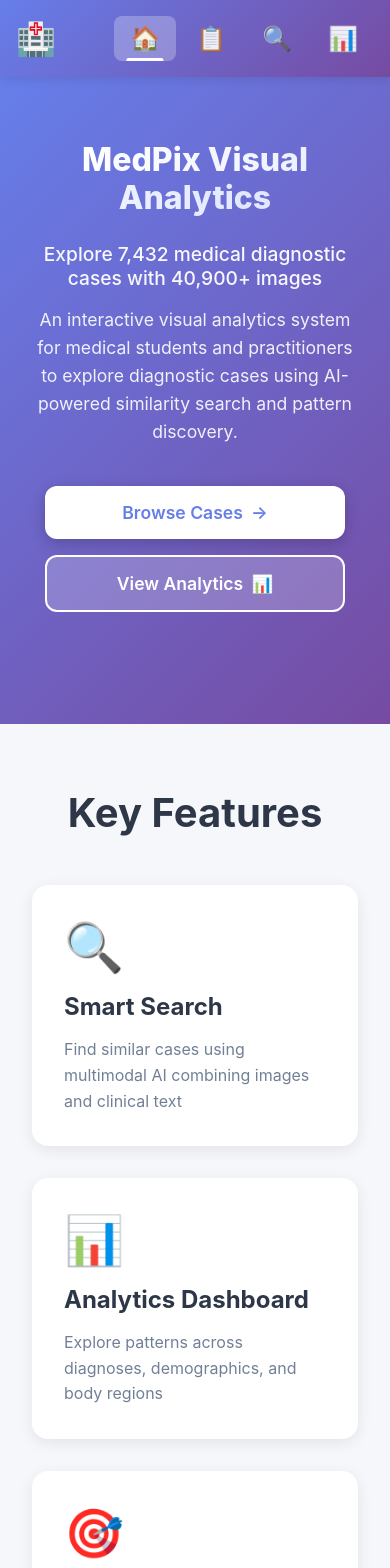
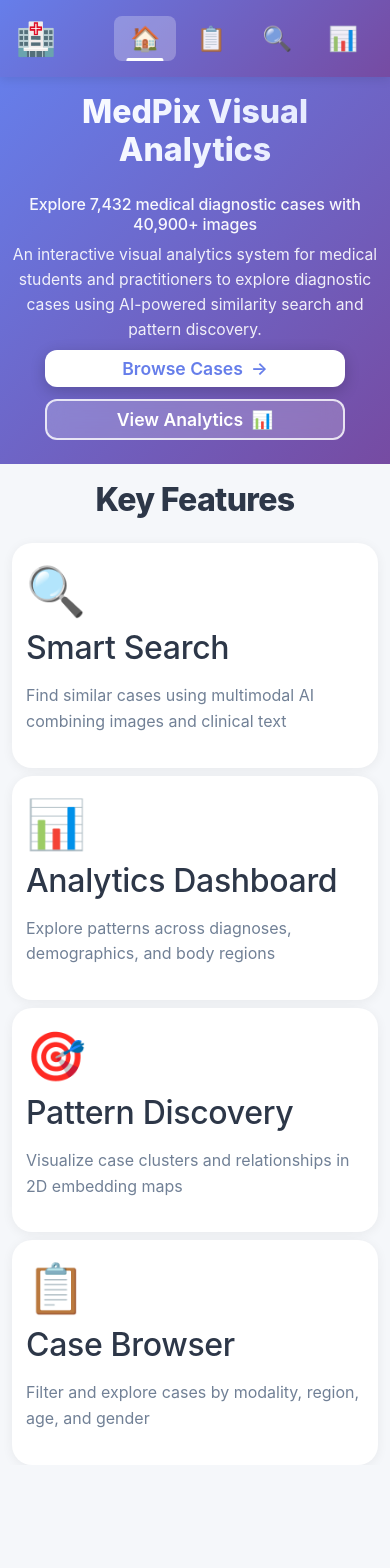
Before and after one commit to YousefMelhem/4DT911-Project-In-Visualization-and-Data-Analysis, a Nuxt app: page / in a window 390 px wide. Shown: the top 1568 px of the page. After the commit the page ends 1465 px from the top, so only its background shows below. Built offline with nearby package versions, Linux system fonts and the light colour scheme.

Commit message:
Refine Home page spacing and make feature cards clickable

```diff
--- a/app/pages/index.vue
+++ b/app/pages/index.vue
@@ -29,26 +29,30 @@
     <div class="features-section">
       <h2 class="section-title">Key Features</h2>
       <div class="features-grid">
-        <div class="feature-card">
+        <NuxtLink to="/similarity" class="feature-card">
           <div class="feature-icon">🔍</div>
           <h3>Smart Search</h3>
           <p>Find similar cases using multimodal AI combining images and clinical text</p>
-        </div>
-        <div class="feature-card">
+          <div class="feature-arrow">→</div>
+        </NuxtLink>
+        <NuxtLink to="/analytics" class="feature-card">
           <div class="feature-icon">📊</div>
           <h3>Analytics Dashboard</h3>
           <p>Explore patterns across diagnoses, demographics, and body regions</p>
-        </div>
-        <div class="feature-card">
+          <div class="feature-arrow">→</div>
+        </NuxtLink>
+        <NuxtLink to="/analytics" class="feature-card">
           <div class="feature-icon">🎯</div>
           <h3>Pattern Discovery</h3>
           <p>Visualize case clusters and relationships in 2D embedding maps</p>
-        </div>
-        <div class="feature-card">
+          <div class="feature-arrow">→</div>
+        </NuxtLink>
+        <NuxtLink to="/cases" class="feature-card">
           <div class="feature-icon">📋</div>
           <h3>Case Browser</h3>
           <p>Filter and explore cases by modality, region, age, and gender</p>
-        </div>
+          <div class="feature-arrow">→</div>
+        </NuxtLink>
       </div>
     </div>
   </div>
@@ -61,19 +65,20 @@
 <style scoped>
 .home-page {
   min-height: calc(100vh - 80px);
+  background: #f5f7fa;
 }
 
 .hero-section {
   background: linear-gradient(135deg, #667eea 0%, #764ba2 100%);
   color: white;
-  padding: 4rem 2rem;
+  padding: 2rem 1rem  1rem;
 }
 
 .hero-content {
-  max-width: 1400px;
+  max-width: 900px;
   margin: 0 auto;
   text-align: center;
-}
+  }
 
 .hero-title {
   font-size: 3.5rem;
@@ -87,19 +92,21 @@
   -webkit-background-clip: text;
   -webkit-text-fill-color: transparent;
   background-clip: text;
+  display: inline-block;
 }
 
 .hero-subtitle {
   font-size: 1.5rem;
-  margin-bottom: 1rem;
+  margin-bottom: 0.5rem;
   opacity: 0.95;
   font-weight: 500;
+  letter-spacing: -0.01em;
 }
 
 .hero-description {
   font-size: 1.1rem;
   max-width: 800px;
-  margin: 0 auto 2.5rem;
+  margin-bottom: 0.5rem;
   opacity: 0.9;
   line-height: 1.6;
 }
@@ -108,20 +115,22 @@
   display: flex;
   gap: 1rem;
   justify-content: center;
-  margin-bottom: 3rem;
+  margin-bottom: 1rem;
+  flex-wrap: wrap;
 }
 
 .btn {
   display: flex;
   align-items: center;
   gap: 0.5rem;
-  padding: 1rem 2rem;
+  padding: 0.5rem 1rem;
   border-radius: 12px;
   text-decoration: none;
   font-weight: 600;
   font-size: 1.1rem;
-  transition: all 0.3s ease;
+  transition: all 0.25s ease;
   cursor: pointer;
+  white-space: nowrap;
 }
 
 .btn-primary {
@@ -131,25 +140,27 @@
 }
 
 .btn-primary:hover {
-  transform: translateY(-2px);
-  box-shadow: 0 6px 20px rgba(0, 0, 0, 0.3);
+  transform: translateY(-3px);
+  box-shadow: 0 8px 30px rgba(0, 0, 0, 0.25);
 }
 
 .btn-secondary {
   background: rgba(255, 255, 255, 0.2);
   color: white;
-  border: 2px solid white;
+  border: 2px solid rgba(255, 255, 255, 0.8);
+  backdrop-filter: blur(10px);
 }
 
 .btn-secondary:hover {
   background: rgba(255, 255, 255, 0.3);
+  border-color: white;
   transform: translateY(-2px);
 }
 
 .stats-grid {
   display: grid;
   grid-template-columns: repeat(auto-fit, minmax(200px, 1fr));
-  gap: 1.5rem;
+  gap: 1rem;
   max-width: 1400px;
   margin: 0 auto;
 }
@@ -175,66 +186,110 @@
 }
 
 .features-section {
-  max-width: 1400px;
+  max-width: 1300px;
   margin: 0 auto;
-  padding: 4rem 2rem;
+  padding: 1.5rem 1rem 0.25rem;
 }
 
 .section-title {
-  font-size: 2.5rem;
-  font-weight: 700;
+  font-size: 2rem;
+  font-weight: 800;
   text-align: center;
-  margin-bottom: 3rem;
+  margin: 0 0 1.5rem;;
   color: #2d3748;
+  letter-spacing: -0.02em;
 }
+
 
 .features-grid {
   display: grid;
   grid-template-columns: repeat(auto-fit, minmax(280px, 1fr));
-  gap: 2rem;
+  gap: 0.5rem;
+  max-width: 1200px;
+  margin-bottom: 0rem;
 }
 
 .feature-card {
   background: white;
-  padding: 2rem;
-  border-radius: 16px;
-  box-shadow: 0 4px 15px rgba(0, 0, 0, 0.08);
+  padding: 0.5rem 1rem 0.5rem;
+  border-radius: 20px;
+  box-shadow: 0 2px 12px rgba(0, 0, 0, 0.06);
   transition: all 0.3s ease;
+  text-decoration: none;
+  display: flex;
+  flex-direction: column;
+  position: relative;
+  border: 2px solid transparent;
+  cursor: pointer;
 }
 
 .feature-card:hover {
-  transform: translateY(-5px);
-  box-shadow: 0 8px 25px rgba(0, 0, 0, 0.12);
+  transform: translateY(-8px);
+  box-shadow: 0 12px 40px rgba(102, 126, 234, 0.15);
+  border-color: #667eea;
+}
+
+.feature-card:hover .feature-arrow {
+  opacity: 1;
+  transform: translateX(0);
+}
+
+.feature-card:hover .feature-icon {
+  transform: scale(1.1);
 }
 
 .feature-icon {
   font-size: 3rem;
-  margin-bottom: 1rem;
+  margin-bottom: 0.5rem;
+  transition: transform 0.3s ease;
 }
 
 .feature-card h3 {
   font-size: 1.5rem;
   margin-bottom: 1rem;
   color: #2d3748;
+  font-weight: 500;
+  letter-spacing: -0.01em;
 }
 
 .feature-card p {
   color: #718096;
   line-height: 1.6;
+  flex-grow: 1;
+  margin-bottom: 0.2rem;
+}
+
+.feature-arrow {
+  color: #667eea;
+  font-size: 1rem;
+  font-weight: 600;
+  opacity: 0;
+  transform: translateX(-8px);
+  transition: all 0.3s ease;
+  align-self: flex-end;
+  margin-top: auto;
 }
 
 @media (max-width: 768px) {
+  .hero-section {
+    padding: 1rem .5rem 0.5rem;
+  }
+
   .hero-title {
     font-size: 2rem;
   }
 
   .hero-subtitle {
-    font-size: 1.2rem;
+    font-size: 1rem;
   }
-
+  .hero-description {
+    font-size: 0.98rem;
+    margin-bottom: .5rem;
+  }
   .cta-buttons {
     flex-direction: column;
     align-items: center;
+    gap: 0.75rem;
   }
 
   .btn {
@@ -242,5 +297,34 @@
     max-width: 300px;
     justify-content: center;
   }
+
+  .features-section {
+    padding: 1rem .75rem 0rem;
+  }
+
+  .section-title {
+    font-size: 2rem;
+  }
+
+  .section-subtitle {
+    font-size: 1rem;
+    margin-bottom: .5rem;
+  }
+
+  .features-grid {
+    gap: .5rem;
+  }
+
+  .feature-card {
+    padding: 1rem 0.75rem .5rem;
+  }
+
+  .feature-icon {
+    font-size: 3rem;
+  }
+
+  .feature-card h3 {
+    font-size: 2rem;
+  }
 }
 </style>
```
